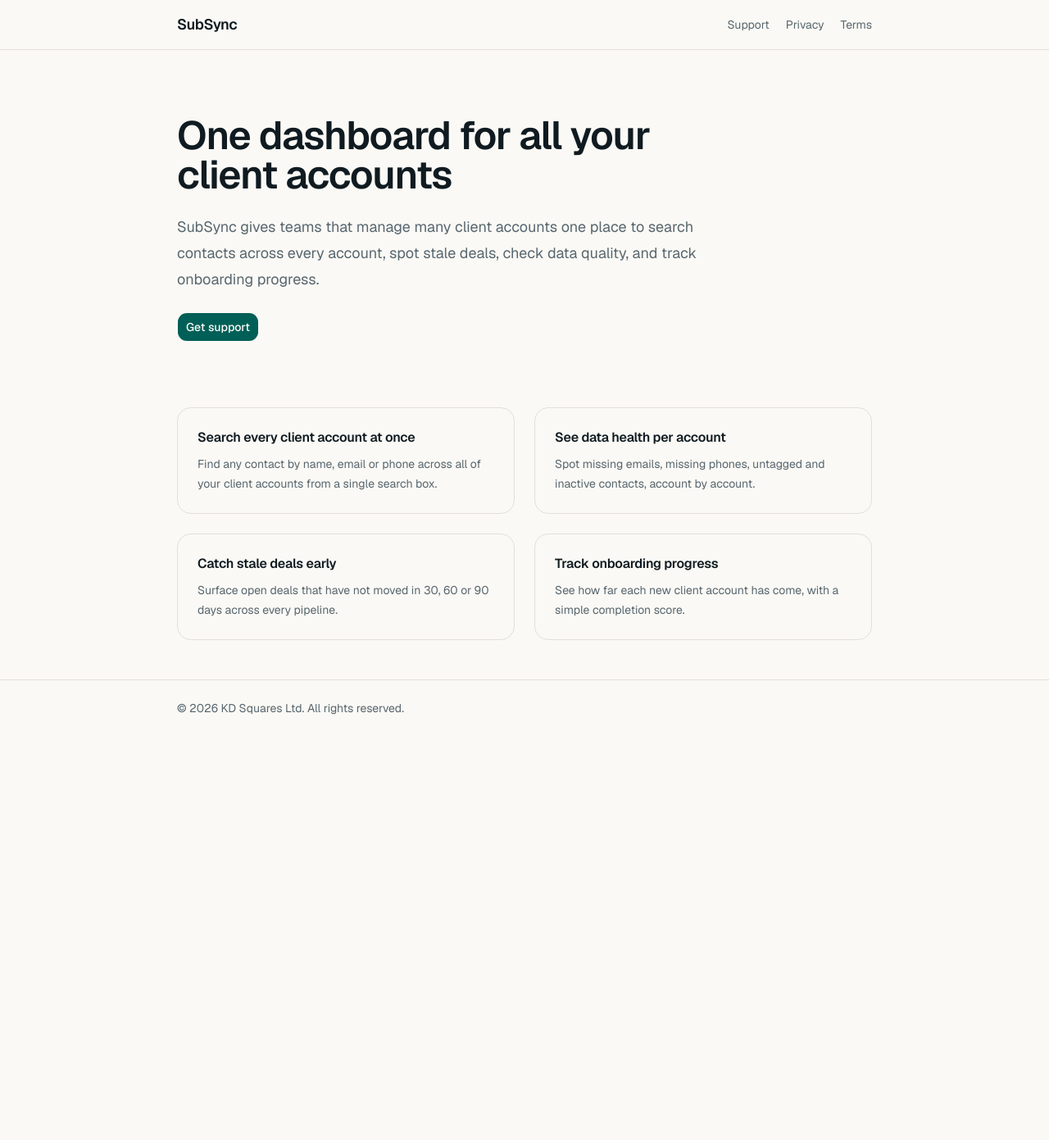
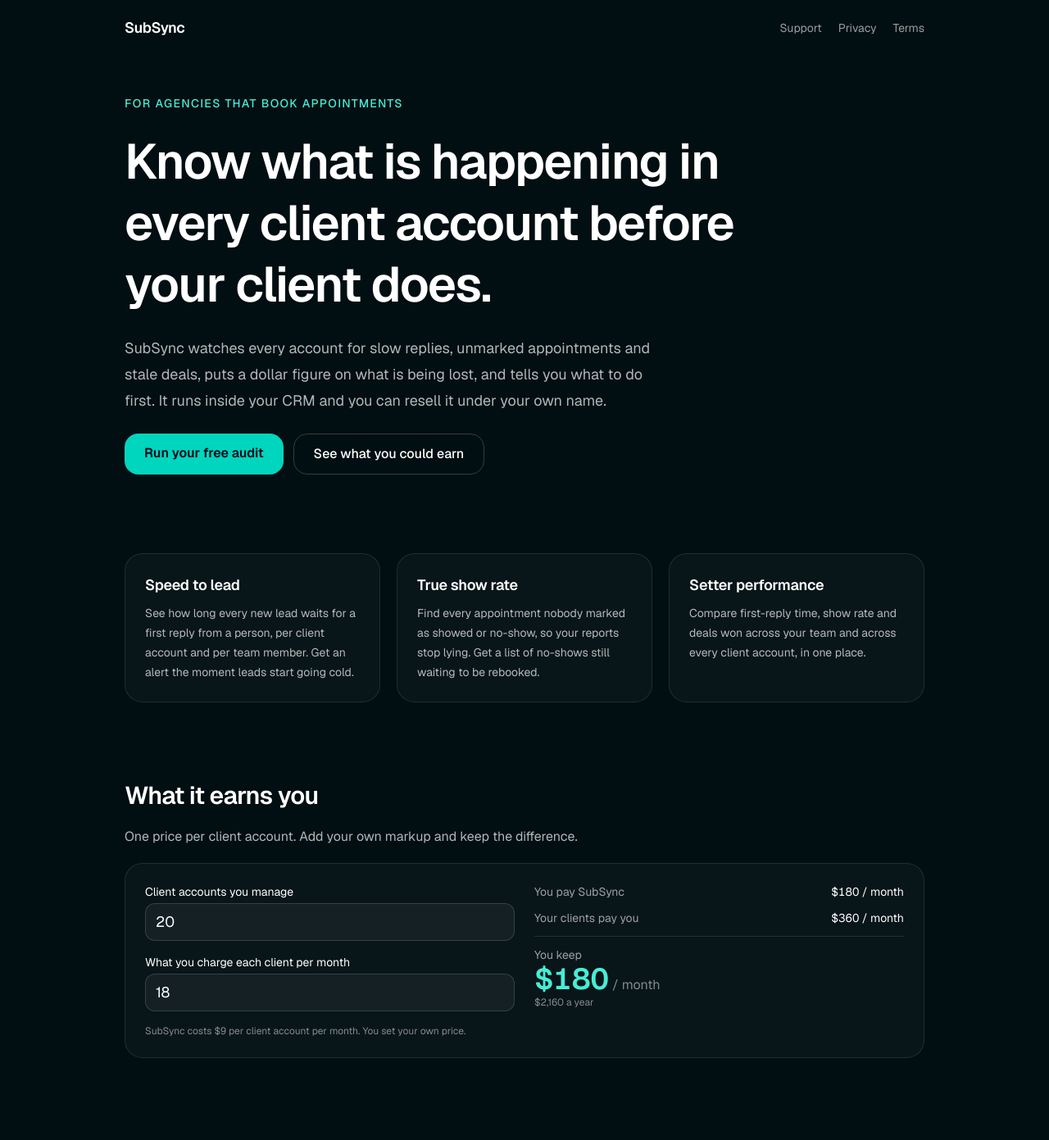
Before and after one commit to King-Iyene/SubSync, a Next.js app: page / in a window 1280 px wide. Shown: the top 1391 px of the page at 82% size. Before the commit the page ends 898 px from the top, so only its background shows below. Built offline with nearby package versions, Linux system fonts and the light colour scheme.

Commit message:
Home page: outcome-led message, profit calculator, trust and FAQ
Co-Authored-By: Claude Sonnet 5.5 <noreply@anthropic.com>

```diff
--- a/src/app/page.tsx
+++ b/src/app/page.tsx
@@ -1,54 +1,82 @@
 import Link from "next/link";
-import { SiteShell } from "@/components/legal-page";
-import { buttonVariants } from "@/components/ui/button";
+import { ProfitCalculator } from "@/components/profit-calculator";
 
-const features = [
-  {
-    title: "Search every client account at once",
-    body: "Find any contact by name, email or phone across all of your client accounts from a single search box.",
-  },
-  {
-    title: "See data health per account",
-    body: "Spot missing emails, missing phones, untagged and inactive contacts, account by account.",
-  },
-  {
-    title: "Catch stale deals early",
-    body: "Surface open deals that have not moved in 30, 60 or 90 days across every pipeline.",
-  },
-  {
-    title: "Track onboarding progress",
-    body: "See how far each new client account has come, with a simple completion score.",
-  },
+const outcomes = [
+  { title: "Speed to lead", body: "See how long every new lead waits for a first reply from a person, per client account and per team member. Get an alert the moment leads start going cold." },
+  { title: "True show rate", body: "Find every appointment nobody marked as showed or no-show, so your reports stop lying. Get a list of no-shows still waiting to be rebooked." },
+  { title: "Setter performance", body: "Compare first-reply time, show rate and deals won across your team and across every client account, in one place." },
+];
+
+const trust = [
+  "Read-only by default. Nothing changes in a client account without a preview, a typed confirmation and an undo.",
+  "A client account can only ever see its own data. Another agency's data is never reachable, and this is tested on every release.",
+  "A small, clearly listed set of permissions, not hundreds.",
+  "Your data is deleted when you uninstall.",
+];
+
+const faq = [
+  ["How much does it cost?", "A free plan covers the account audit, overview and search. The paid plan is $9 per client account per month, with a 14-day free trial. You can resell it to your clients at your own price."],
+  ["Does it work under my own brand?", "Yes. Add your agency name and colour in Settings and SubSync shows as yours."],
+  ["Will it message my clients' customers?", "No. SubSync never sends messages to contacts. It reads, alerts you, and tells you what to do."],
+  ["How fast do I see something useful?", "The audit runs as soon as your accounts finish their first read, usually within minutes."],
 ];
 
 export default function Home() {
   return (
-    <SiteShell>
-      <section className="space-y-6 py-8">
-        <h1 className="max-w-2xl text-4xl font-semibold tracking-tight sm:text-5xl">
-          One dashboard for all your client accounts
-        </h1>
-        <p className="max-w-2xl text-lg leading-8 text-muted-foreground">
-          SubSync gives teams that manage many client accounts one place to
-          search contacts across every account, spot stale deals, check data
-          quality, and track onboarding progress.
-        </p>
-        <div className="flex gap-3">
-          <Link href="/support" className={buttonVariants({ size: "lg" })}>
-            Get support
-          </Link>
-        </div>
-      </section>
-      <section className="mt-12 grid gap-6 sm:grid-cols-2">
-        {features.map((f) => (
-          <div key={f.title} className="rounded-xl border p-6">
-            <h2 className="font-semibold">{f.title}</h2>
-            <p className="mt-2 text-sm leading-6 text-muted-foreground">
-              {f.body}
-            </p>
+    <div className="dark min-h-screen bg-[oklch(0.15_0.025_220)] text-white">
+      <header className="mx-auto flex max-w-5xl items-center justify-between px-6 py-5">
+        <span className="text-lg font-semibold tracking-tight">SubSync</span>
+        <nav className="flex gap-5 text-sm text-white/60">
+          <Link href="/support" className="hover:text-white">Support</Link>
+          <Link href="/privacy" className="hover:text-white">Privacy</Link>
+          <Link href="/terms" className="hover:text-white">Terms</Link>
+        </nav>
+      </header>
+
+      <main className="mx-auto max-w-5xl space-y-24 px-6 pb-24 pt-12">
+        <section className="space-y-6">
+          <p className="text-sm font-medium uppercase tracking-widest text-teal-300">For agencies that book appointments</p>
+          <h1 className="max-w-3xl text-4xl font-semibold leading-tight tracking-tight sm:text-6xl">Know what is happening in every client account before your client does.</h1>
+          <p className="max-w-2xl text-lg leading-8 text-white/70">SubSync watches every account for slow replies, unmarked appointments and stale deals, puts a dollar figure on what is being lost, and tells you what to do first. It runs inside your CRM and you can resell it under your own name.</p>
+          <div className="flex flex-wrap gap-3">
+            <Link href="/support" className="rounded-xl bg-teal-400 px-6 py-3 font-semibold text-slate-950 hover:bg-teal-300">Run your free audit</Link>
+            <a href="#calculator" className="rounded-xl border border-white/20 px-6 py-3 font-medium hover:bg-white/5">See what you could earn</a>
           </div>
-        ))}
-      </section>
-    </SiteShell>
+        </section>
+
+        <section className="grid gap-5 sm:grid-cols-3">
+          {outcomes.map((o) => (
+            <div key={o.title} className="rounded-2xl border border-white/10 bg-white/[0.03] p-6">
+              <h2 className="text-lg font-semibold">{o.title}</h2>
+              <p className="mt-2 text-sm leading-6 text-white/70">{o.body}</p>
+            </div>
+          ))}
+        </section>
+
+        <section id="calculator" className="space-y-5">
+          <h2 className="text-3xl font-semibold tracking-tight">What it earns you</h2>
+          <p className="max-w-2xl text-white/70">One price per client account. Add your own markup and keep the difference.</p>
+          <ProfitCalculator />
+        </section>
+
+        <section className="space-y-5">
+          <h2 className="text-3xl font-semibold tracking-tight">Built to be trusted with client data</h2>
+          <ul className="grid gap-4 sm:grid-cols-2">
+            {trust.map((t) => <li key={t} className="rounded-xl border border-white/10 p-5 text-sm leading-6 text-white/80">{t}</li>)}
+          </ul>
+        </section>
+
+        <section className="space-y-5">
+          <h2 className="text-3xl font-semibold tracking-tight">Questions</h2>
+          <dl className="space-y-5">
+            {faq.map(([q, a]) => <div key={q}><dt className="font-medium">{q}</dt><dd className="mt-1 text-sm leading-6 text-white/70">{a}</dd></div>)}
+          </dl>
+        </section>
+      </main>
+
+      <footer className="border-t border-white/10">
+        <div className="mx-auto max-w-5xl px-6 py-6 text-sm text-white/50">&copy; 2026 KD Squares Ltd. All rights reserved.</div>
+      </footer>
+    </div>
   );
 }
--- /dev/null
+++ b/src/components/profit-calculator.tsx
@@ -0,0 +1,35 @@
+"use client";
+
+import { useState } from "react";
+import { profit, SUBSYNC_PRICE } from "@/lib/profit";
+
+const usd = (n: number) => "$" + Math.round(n).toLocaleString("en-US");
+
+export function ProfitCalculator() {
+  const [accounts, setAccounts] = useState(20);
+  const [price, setPrice] = useState(18);
+  const p = profit(accounts, price);
+  const field = "mt-1 w-full rounded-lg border border-white/15 bg-white/5 px-3 py-2 text-lg outline-none focus:border-teal-400";
+  return (
+    <div className="grid gap-6 rounded-2xl border border-white/10 bg-white/[0.03] p-6 sm:grid-cols-2">
+      <div className="space-y-4">
+        <label className="block text-sm">Client accounts you manage
+          <input className={field} type="number" min={1} max={5000} value={accounts} onChange={(e) => setAccounts(Number(e.target.value))} />
+        </label>
+        <label className="block text-sm">What you charge each client per month
+          <input className={field} type="number" min={0} max={999} value={price} onChange={(e) => setPrice(Number(e.target.value))} />
+        </label>
+        <p className="text-xs text-white/50">SubSync costs {usd(SUBSYNC_PRICE)} per client account per month. You set your own price.</p>
+      </div>
+      <div className="space-y-3" aria-live="polite">
+        <div className="flex justify-between text-sm"><span className="text-white/60">You pay SubSync</span><span className="tabular-nums">{usd(p.cost)} / month</span></div>
+        <div className="flex justify-between text-sm"><span className="text-white/60">Your clients pay you</span><span className="tabular-nums">{usd(p.revenue)} / month</span></div>
+        <div className="border-t border-white/10 pt-3">
+          <p className="text-sm text-white/60">You keep</p>
+          <p className={`text-4xl font-semibold tabular-nums ${p.margin >= 0 ? "text-teal-300" : "text-red-400"}`}>{usd(p.margin)}<span className="text-base font-normal text-white/50"> / month</span></p>
+          <p className="text-xs text-white/50">{usd(p.yearlyMargin)} a year</p>
+        </div>
+      </div>
+    </div>
+  );
+}
--- /dev/null
+++ b/src/lib/profit.ts
@@ -0,0 +1,10 @@
+// The agency profit calculator on the home page. One price per client account; the agency sets its own client price.
+export const SUBSYNC_PRICE = 9;
+
+export function profit(accounts: number, clientPrice: number, ourPrice = SUBSYNC_PRICE) {
+  const n = Math.max(0, Math.floor(Number.isFinite(accounts) ? accounts : 0));
+  const price = Math.max(0, Number.isFinite(clientPrice) ? clientPrice : 0);
+  const cost = n * ourPrice;
+  const revenue = n * price;
+  return { accounts: n, cost, revenue, margin: revenue - cost, yearlyMargin: (revenue - cost) * 12 };
+}
```
Also changed, not shown: 1 other file (tests, documents, lock files or other folders).
